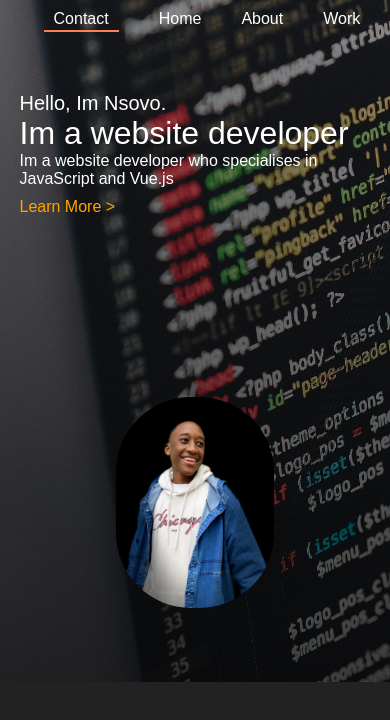
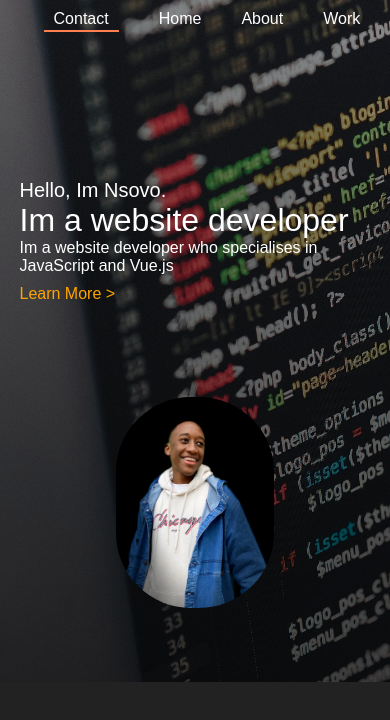
Before and after one commit to Nsovo-Ngobeni/portfolio-website-black, a Vue app: page / in a window 390 px wide. Shown: the top 720 px of the page. Built offline with nearby package versions, Linux system fonts and the light colour scheme.

Commit message:
Changed positioning of the textbox

```diff
--- a/src/components/Header Components/TextField.vue
+++ b/src/components/Header Components/TextField.vue
@@ -53,7 +53,7 @@ export default {
 	@media screen and (max-width: 750px) {
 		div {
 			margin-left: 5%;
-			margin-top: 20px;
+			margin-top: 50%;
 		}
 	}
 
```
